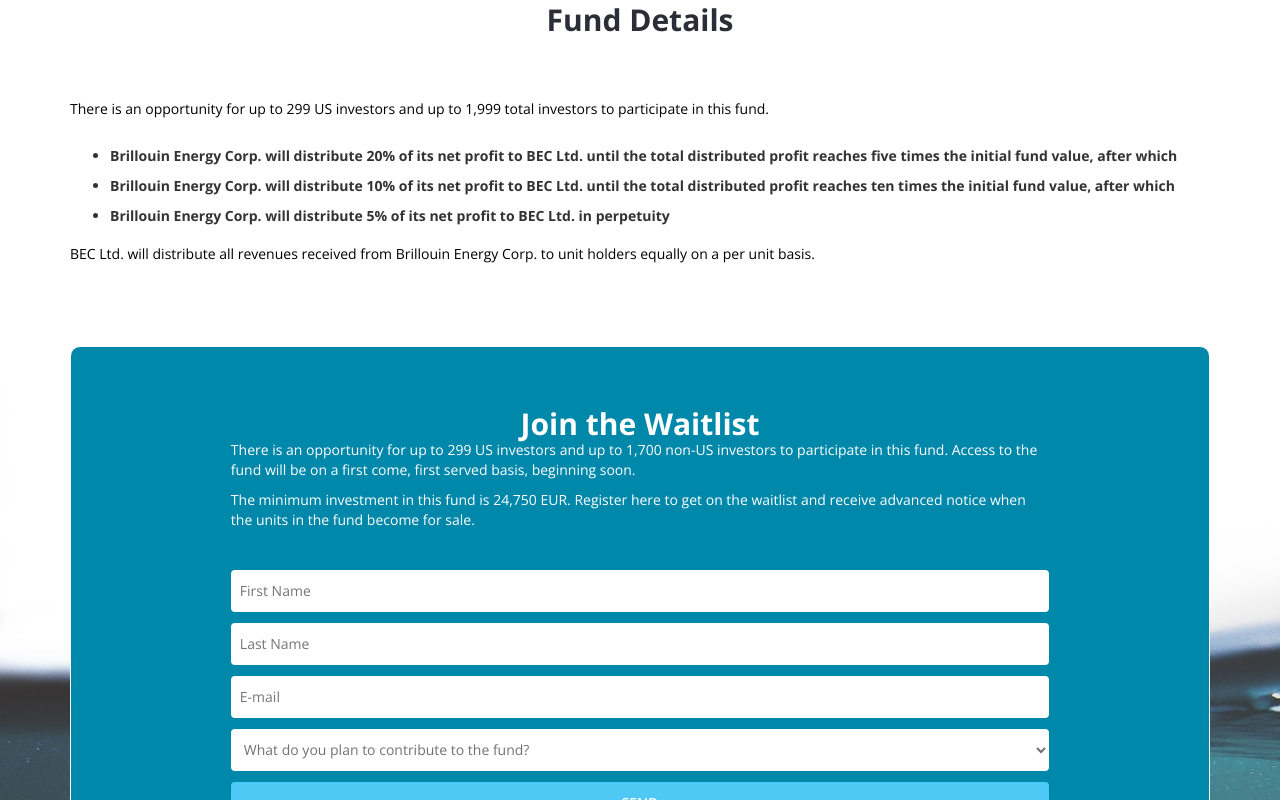
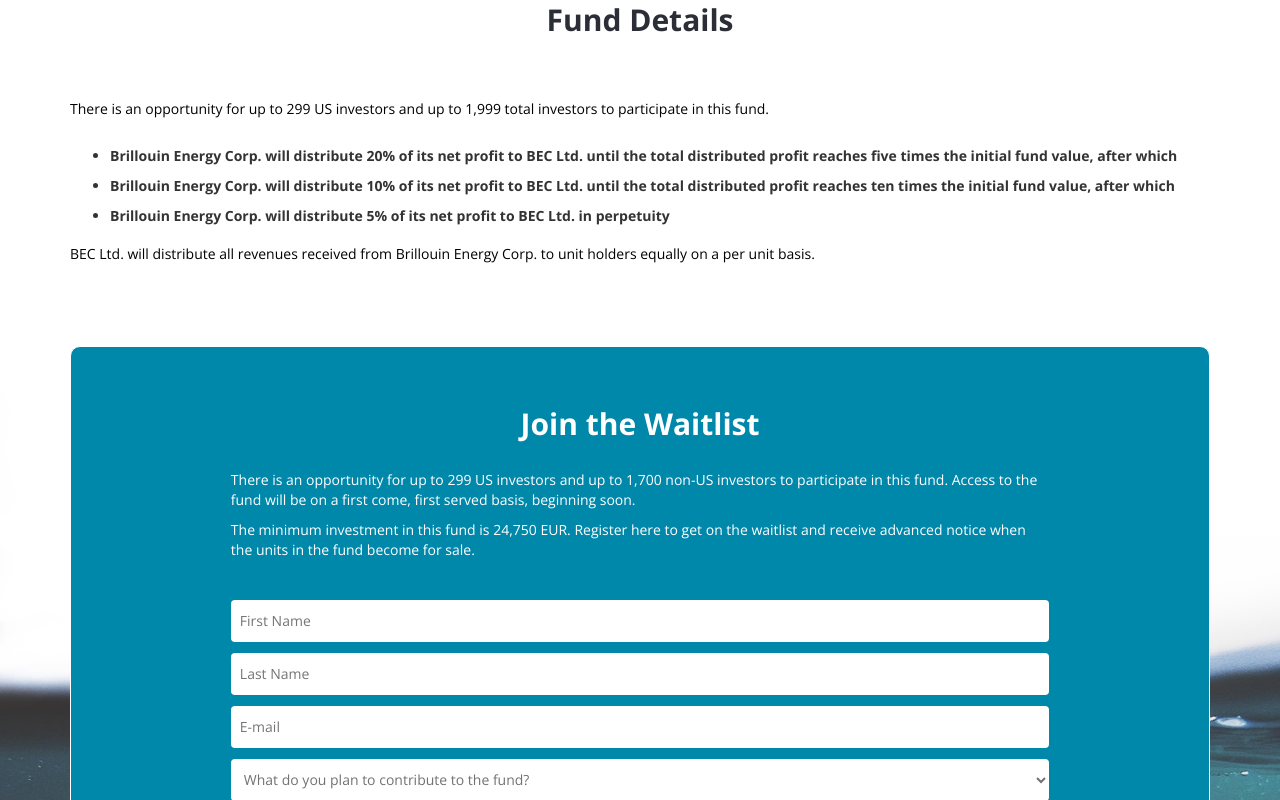
Before and after one commit to MWaser/bec-react, a React (Create React App) app: page / in a window 1280 px wide. Shown: the part 2427-3227 px from the top of the page. Built offline with nearby package versions, Linux system fonts and the light colour scheme.

Commit message:
update content

```diff
--- a/src/containers/Home/index.js
+++ b/src/containers/Home/index.js
@@ -16,7 +16,7 @@
 import img2022 from '../../assets/2022-img.png';
 import socialIcon1 from '../../assets/social-icon-1.png';
 import socialIcon2 from '../../assets/social-icon-2.png';
-import chartImg from '../../assets/Projections.jpg';
+import chartImg from '../../assets/projection.svg';
 
 import api from 'utils/api';
 
--- a/src/containers/Home/style.css
+++ b/src/containers/Home/style.css
@@ -1897,6 +1897,7 @@
 .contact-description {
     color: white;
     padding-bottom: 30px;
+    padding-top: 30px;
 }
 
 @media only screen and (min-width: 768px) {
```
Also changed, not shown: src/assets/projection.svg (added).
